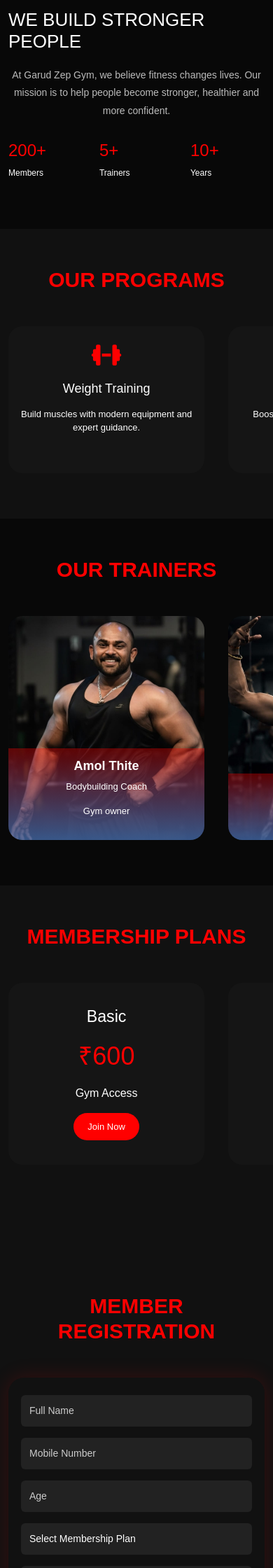
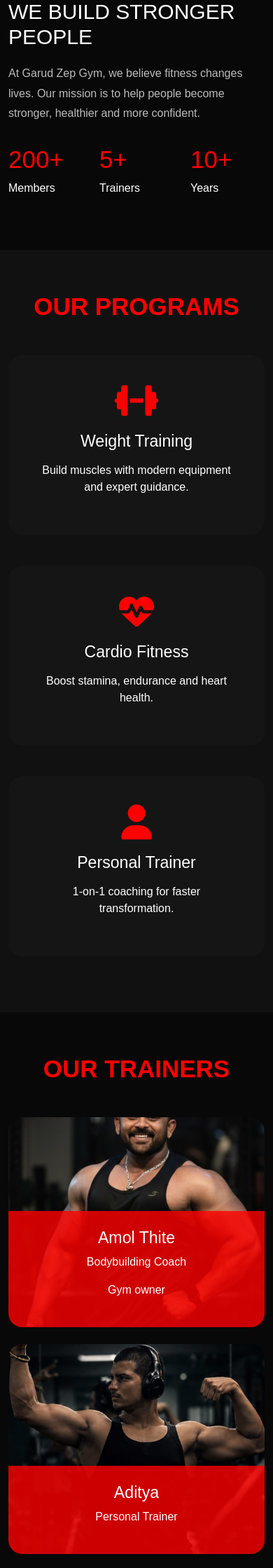
Before and after one commit to Itsaryannnzz/garud-zep-gym, a Flask app: page / in a window 390 px wide. Shown: the part 1143-3383 px from the top of the page at 70% size. Run offline with Flask 3, Linux system fonts and the light colour scheme.

Commit message:
clean mobile css

```diff
--- a/static/css/style.css
+++ b/static/css/style.css
@@ -592,342 +592,74 @@ margin:10px auto;
     border:none;
     border-radius:30px;
 }
-/* FULL MOBILE RESPONSIVE FIX */
-@media (max-width: 768px) {
+@media (max-width:768px){
 
-    body {
-        overflow-x: hidden;
+html,body{
+overflow-x:hidden;
+max-width:100%;
 }
 
-    .custom-navbar {
-        padding: 10px 0;
+.carousel-img{
+height:85vh;
+animation:none;
+transform:none !important;
 }
 
-    .navbar-brand {
-        font-size: 22px;
+.carousel-caption{
+bottom:18%;
+padding:0 15px;
 }
 
-    .nav-link {
-        margin-left: 0;
-        text-align: center;
-        padding: 10px;
+.carousel-caption h1{
+font-size:32px;
 }
 
-    .nav-login {
-        display: block;
-        width: 170px;
-        margin: 8px auto;
+.carousel-caption p{
+font-size:14px;
 }
 
-    .carousel-img {
-        height: 75vh;
+.navbar-brand{
+font-size:24px;
 }
 
-    .carousel-caption {
-        bottom: 22%;
-        padding: 0 15px;
+.navbar-toggler{
+background:red;
+border:none;
+padding:8px;
 }
 
-    .carousel-caption h1 {
-        font-size: 32px;
+.section-space{
+padding:60px 0;
 }
 
-    .carousel-caption p {
-        font-size: 14px;
+.program-card,
+.pricing-card{
+margin-bottom:20px;
 }
 
-    .main-btn {
-        padding: 10px 20px;
-        font-size: 13px;
+.trainer-img{
+height:300px;
 }
-
-    .section-space {
-        padding: 55px 0;
-    }
-
-    .section-title {
-        font-size: 30px;
-    }
-
-    .about-heading {
-        font-size: 26px;
-        margin-top: 25px;
-    }
-
-    .about-text {
-        font-size: 14px;
-        text-align: center;
-    }
-
-    .stats-row h3 {
-        font-size: 24px;
-    }
-
-    .stats-row p {
-        font-size: 12px;
-    }
-
-    #programs .row,
-    #trainers .row,
-    #pricing .row,
-    #gallery .row {
-        display: flex !important;
-        flex-wrap: nowrap !important;
-        overflow-x: auto;
-        gap: 10px;
-        padding-bottom: 10px;
-    }
-
-    #programs .row > div,
-    #trainers .row > div,
-    #pricing .row > div,
-    #gallery .row > div {
-        flex: 0 0 78% !important;
-        max-width: 78% !important;
-    }
-
-    .program-card {
-        padding: 25px 15px;
-        min-height: 210px;
-    }
-
-    .program-card i {
-        font-size: 34px;
-    }
-
-    .program-card h3 {
-        font-size: 18px;
-    }
-
-    .program-card p {
-        font-size: 13px;
-    }
-
-    .trainer-img {
-        height: 320px;
-    }
-
-    .trainer-overlay {
-        bottom: 0;
-        padding: 15px;
-    }
-
-    .trainer-overlay h3 {
-        font-size: 18px;
-    }
-
-    .trainer-overlay p {
-        font-size: 13px;
-    }
-
-    .pricing-card {
-        padding: 35px 20px;
-    }
-
-    .pricing-card h1 {
-        font-size: 36px;
-    }
-
-    .premium-card {
-        transform: none;
-    }
-
-    .gallery-img {
-        height: 260px;
-    }
-
-    .testimonial-card {
-        padding: 30px 18px;
-    }
-
-    .testimonial-card p {
-        font-size: 15px;
-    }
-
-    .bmi-box,
-    .contact-box,
-    .membership-box,
-    .dashboard-card,
-    .dashboard-table,
-    .receipt-box,
-    .login-box {
-        padding: 25px 18px;
-        width: 100%;
-    }
-
-    .login-box {
-        max-width: 90%;
-    }
-
-    .form-control {
-        padding: 12px;
-        font-size: 14px;
-    }
-
-    .dashboard-section {
-        padding: 50px 0;
-    }
-
-    .dashboard-card {
-        margin-bottom: 15px;
-    }
-
-    .dashboard-card h3 {
-        font-size: 26px;
-    }
-
-    .dashboard-table {
-        overflow-x: auto;
-    }
-
-    table {
-        min-width: 900px;
-        font-size: 13px;
-    }
-
-    .receipt-box h2 {
-        font-size: 28px;
-    }
-
-    .receipt-row {
-        font-size: 14px;
-        gap: 12px;
-    }
-
-    .footer-logo {
-        font-size: 28px;
-    }
-
-    .social-icons a {
-        font-size: 18px;
-    }
-
-    .whatsapp-btn {
-        width: 50px;
-        height: 50px;
-        font-size: 24px;
-        bottom: 18px;
-        right: 18px;
-    }
-
-    iframe {
-        height: 280px;
-    }
-}
-@media (max-width: 768px) {
-
-    .carousel-caption {
-        bottom: 18%;
-        display: block !important;
-    }
-
-    .carousel-caption h1 {
-        font-size: 28px;
-    }
-
-    .carousel-caption p {
-        font-size: 13px;
-    }
-
-    .carousel-caption .main-btn {
-        display: inline-block !important;
-        margin-top: 10px;
-        padding: 10px 18px;
-        font-size: 13px;
-        z-index: 999;
-        position: relative;
-    }
-
-    .carousel-img {
-        height: 85vh;
-    }
-
-    .custom-navbar {
-        z-index: 9999;
-    }
-
-    .navbar-collapse {
-        background: rgba(0, 0, 0, 0.95);
-        padding: 15px;
-        border-radius: 15px;
-        margin-top: 10px;
-    }
-}
-/* MOBILE NAVBAR BUTTON FIX */
-.navbar-toggler {
-    border: 2px solid red !important;
-    background: red !important;
-    padding: 6px 10px;
-    z-index: 99999;
-}
-
-.navbar-toggler:focus {
-    box-shadow: none !important;
-}
-
-.navbar-toggler-icon {
-    filter: invert(1) !important;
-}
-
-.custom-navbar {
-    z-index: 99999 !important;
-    background: rgba(0,0,0,0.95) !important;
-}/* FORCE MOBILE MENU BUTTON VISIBLE */
-@media (max-width: 991px) {
-    .custom-navbar {
-        background: rgba(0,0,0,0.95) !important;
-        z-index: 999999 !important;
-    }
-
-    .navbar-toggler {
-        display: block !important;
-        visibility: visible !important;
-        opacity: 1 !important;
-        border: 2px solid red !important;
-        background: red !important;
-        position: absolute !important;
-        right: 15px !important;
-        top: 18px !important;
-        z-index: 1000000 !important;
-    }
-
-    .navbar-toggler-icon {
-        filter: invert(1) !important;
-    }
-
-    .navbar-brand {
-        padding-right: 70px;
-    }
-}
-@media(max-width:768px){
 
 .trainer-overlay{
 bottom:0;
 }
 
-.trainer-img{
-    transform:none !important;
+.gallery-img{
+height:250px;
 }
 
-.trainer-card:hover .trainer-img{
-    transform:none !important;
+.login-box,
+.membership-box,
+.dashboard-card{
+padding:25px;
+max-width:100%;
 }
 
-}
-.trainer-overlay{
-    background: linear-gradient(
-        to top,
-        rgba(71, 112, 178, 0.75),
-        rgba(255,0,0,0.35)
-    );
+.container{
+overflow:hidden;
 }
 
-.trainer-overlay h3{
-    font-weight:700;
-}
-
-.trainer-overlay p{
-    color:white;
 }
 /* FINAL MOBILE WIDTH FIX */
 @media (max-width: 768px) {
```
Lines whose indentation alone changed are shown as unchanged.
